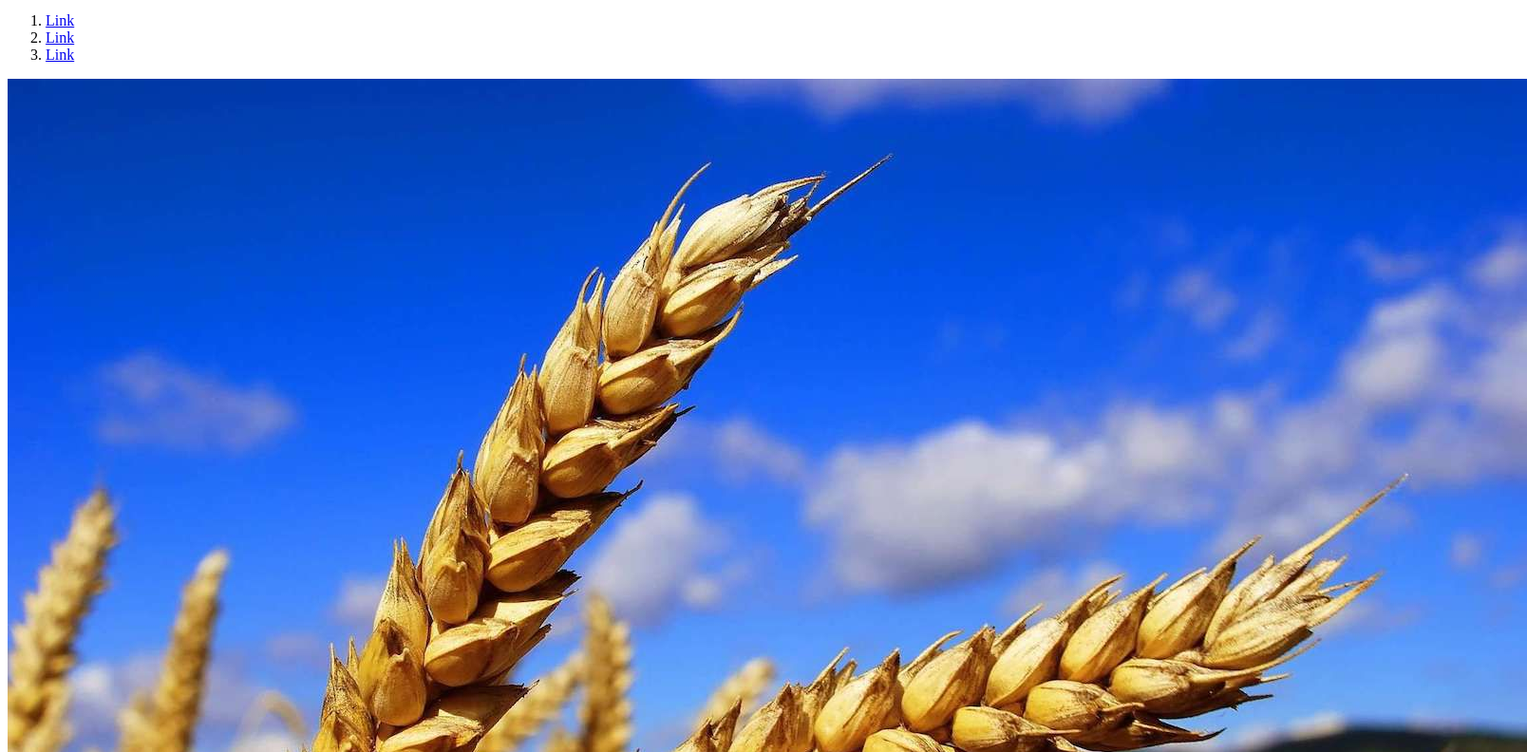
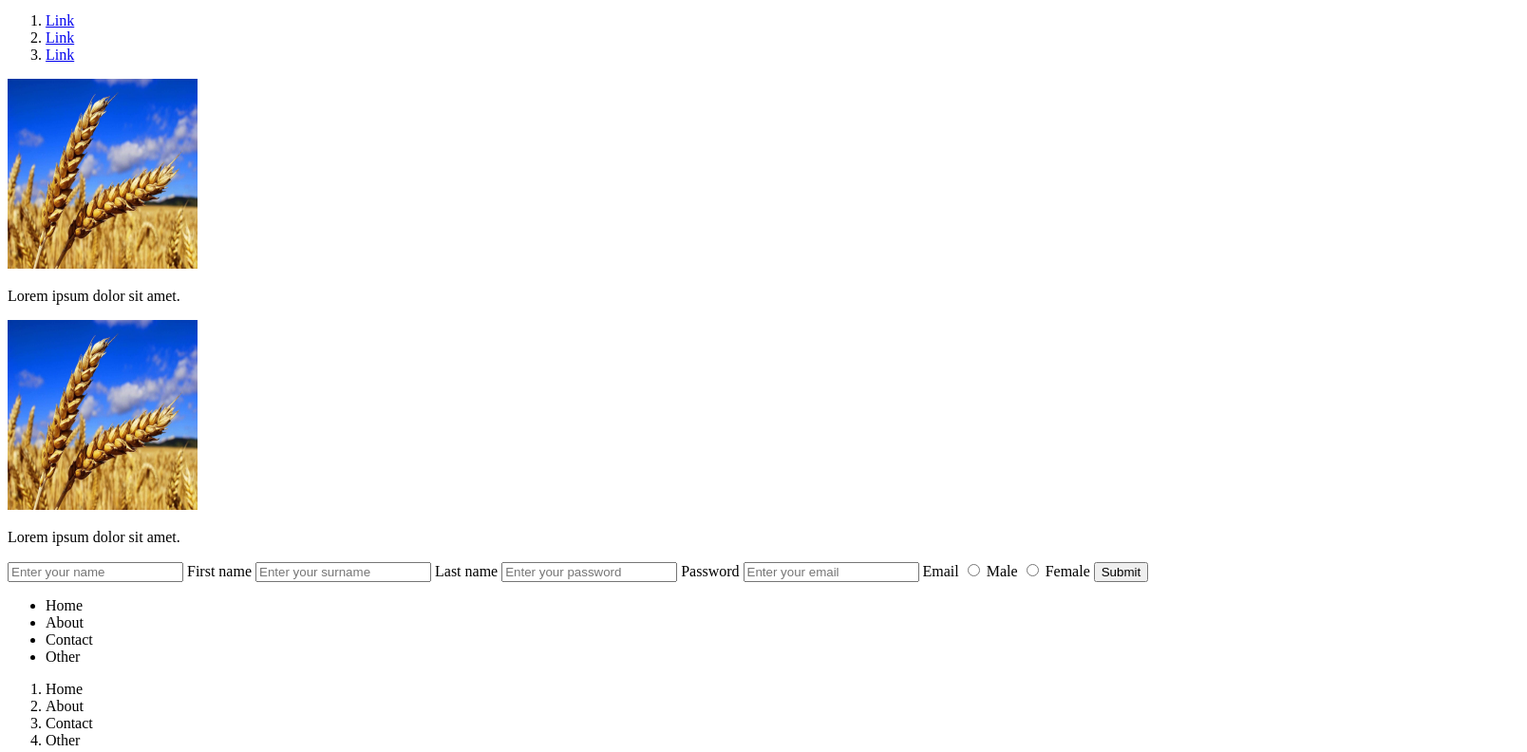
Before and after one commit to avlian-90/ACA_Bootcamp_Classwork, a plain HTML site: page index.html in a window 1280 px wide. Shown: the part 303-1095 px from the top of the page at 95% size, 1608 px wide, since content can reach past the window. Drawn offline with Linux system fonts and the light colour scheme.

Commit message:
fix: image sizes are added

```diff
--- a/index.html
+++ b/index.html
@@ -30,11 +30,11 @@
         </div>
         <div>
             <div>
-                <img src="./image.jpeg">
+                <img src="./image.jpeg" width="200px" height="200px">
                 <p>Lorem ipsum dolor sit amet.</p>
             </div>
             <div>
-                <img src="./image.jpeg">
+                <img src="./image.jpeg" width="200px" height="200px">
                 <p>Lorem ipsum dolor sit amet.</p>
             </div>
         </div>
```
